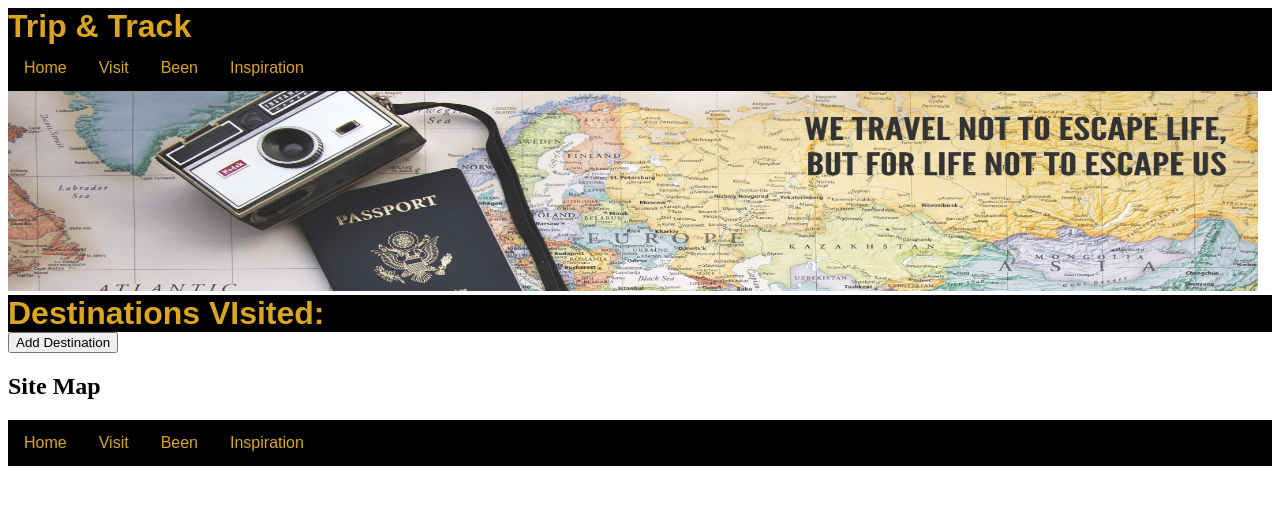
After one commit to CodeScott00/Python-SQL-Project-Trip-Track, a Flask app: page /visit/new in a window 1280 px wide. The commit adds this page. Shown: the top 505 px of the page. Run offline with Flask 2, Linux system fonts and the light colour scheme; some web fonts are replaced.

Commit message:
some more functionality added

```diff
--- a/app.py
+++ b/app.py
@@ -1,11 +1,14 @@
 from flask import Flask, render_template
 # from controllers import controller
 from controllers.controller import travel_blueprint
-from controllers import country_controller
+from controllers.country_controller import country_blueprint #?
+from controllers.destination_controller import destination_blueprint
 
 app = Flask(__name__)
 
+app.register_blueprint(destination_blueprint)
 app.register_blueprint(travel_blueprint)
+app.register_blueprint(country_blueprint)
 #import blueprint?
 
 
--- a/controllers/destination_controller.py
+++ b/controllers/destination_controller.py
@@ -0,0 +1,34 @@
+from flask import Flask, render_template, request, redirect
+from flask import Blueprint
+import repositories.destination_repository as destination_repository
+from models.destination import Destination
+
+destination_blueprint = Blueprint("destination",__name__)
+
+@destination_blueprint.route("/visit")
+def show_destinations():
+    destinations = destination_repository.select_all()
+    return render_template("travel/visit.html", destinations = destinations)
+
+@destination_blueprint.route("/visit/<id>", methods = ['GET'])
+def show_destination(id):
+    destinations = destination_repository.select(id)
+    return render_template("travel/visit.html", destinations = destinations)
+
+@destination_blueprint.route("/visit/new")
+def add_destination():
+    return render_template("travel/visit_new.html")
+
+@destination_blueprint.route("/visit", methods = ['POST'])
+def create_destination():
+    destination_name = request.form['destination_name']
+    country = request.form['country']
+    destination = Destination(destination_name, country) #somethings wrong here
+    destination_repository.save(destination)
+    return redirect ('/visit')
+
+
+# @destination_blueprint.route("/home")
+# def show_destinations_home():
+#     destination = destination_repository.select_all()
+#     return render_template("travel/been.html", destination = destination)
--- a/static/style.css
+++ b/static/style.css
@@ -45,4 +45,10 @@ ul {
 img {
     height: 200px;
     width: 1250px;
+
 }
+
+#inspo {
+  width: 1250px;
+  height: 600px;
+}
--- /dev/null
+++ b/templates/travel/visit_new.html
@@ -0,0 +1,21 @@
+{% extends "base.html" %}
+{% block content %}
+<h1>Destinations VIsited:</h1>
+
+<form action="/visit/new">
+<input type="submit" value="Add Destination" >
+</form>
+<p>
+    {% for destination in destinations %}
+
+<p><b>{{destination.destination_name}} {{destination.country}}</b></p>
+
+    <p>Visited? {{destination.destination_visited}}</p>
+    <p><a href="/been/{{destination.id}}/edit">Edit</a></p>
+
+    {% endfor %}
+
+
+
+
+{% endblock %}
```
Also changed, not shown: controllers/controller.py (+6 -2 lines), controllers/country_controller.py (+28 -6 lines), templates/travel/been.html (added, +21 -0 lines), templates/travel/inspo.html (added, +12 -0 lines), templates/travel/new.html (added, +20 -0 lines), templates/travel/search.html (+7 -1 lines), templates/travel/visit.html (+19 -0 lines), static/images/8.png (added), templates/travel/visited.html (deleted).
